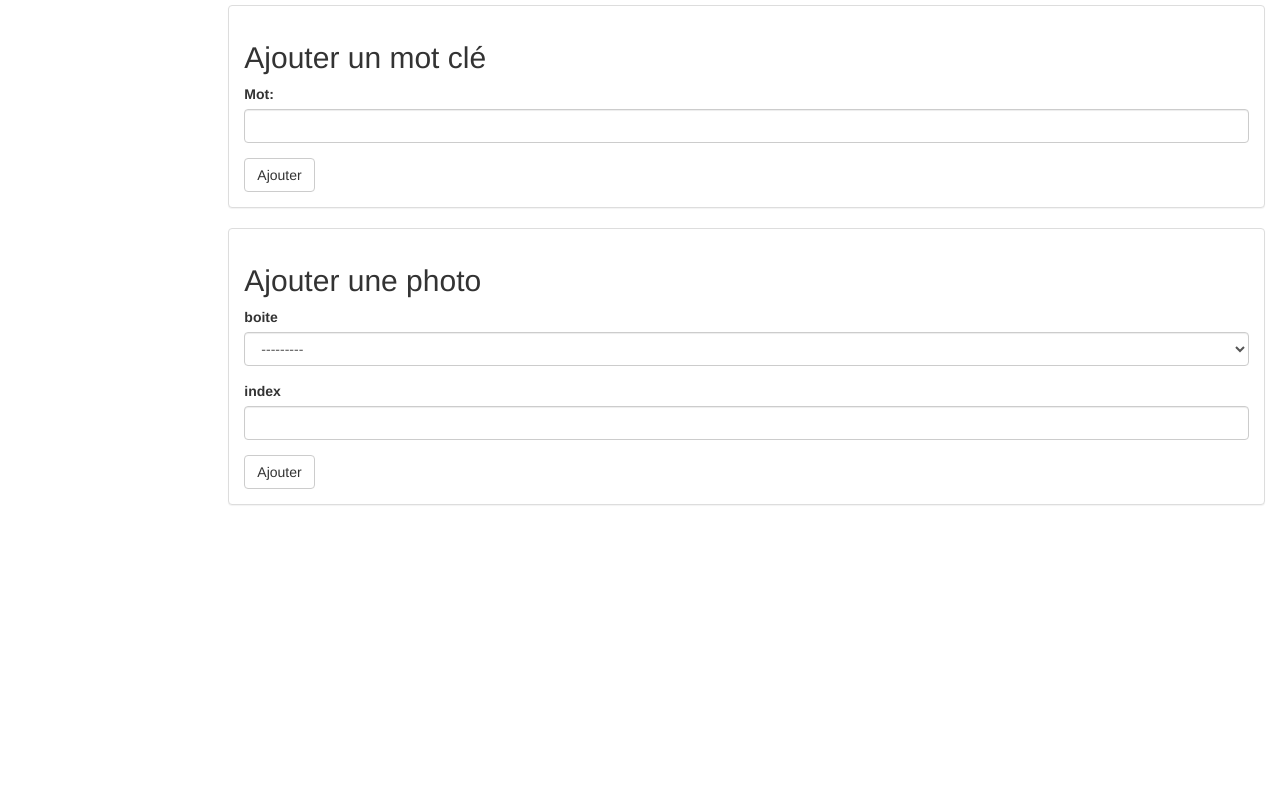
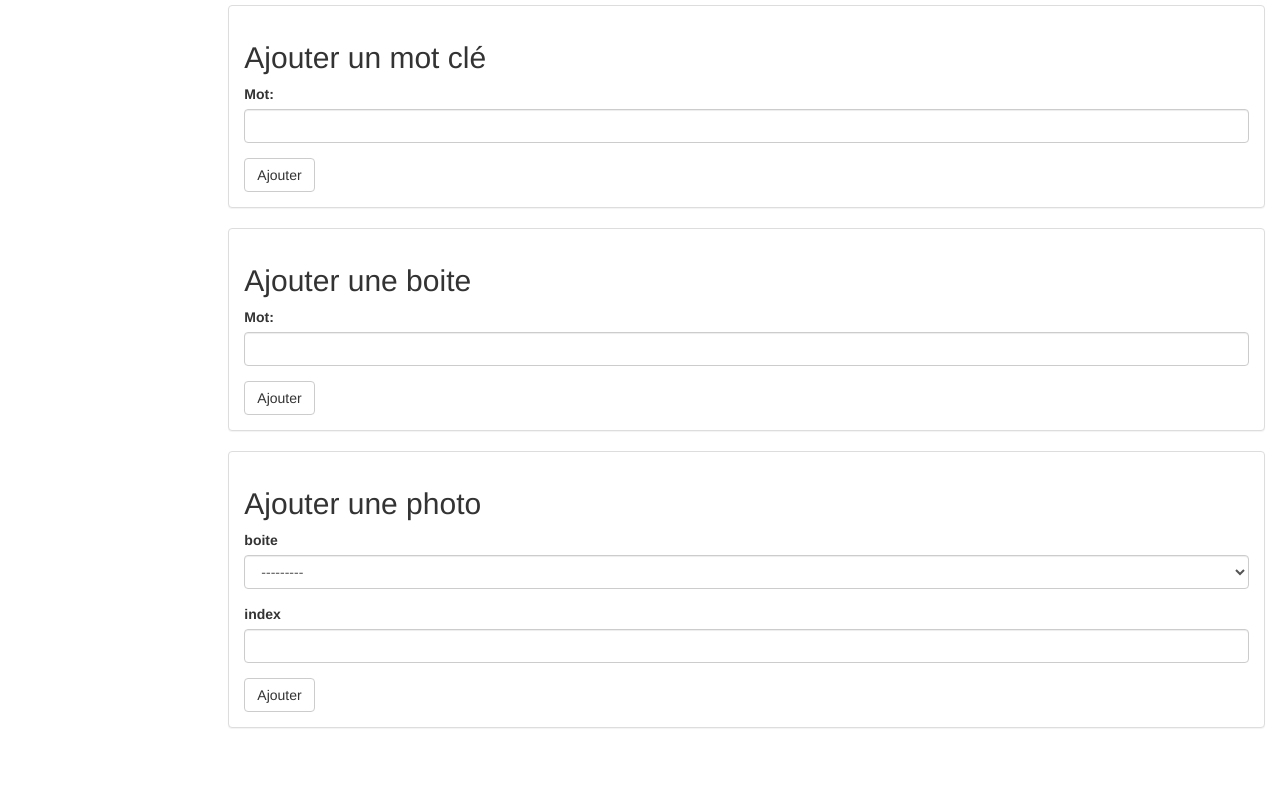
Before and after one commit to Amoki/photo-slide-organizer, a Django app: page / in a window 1280 px wide. Run offline with Django 3.2, Linux system fonts and the light colour scheme; data that the repository does not hold is empty; some libraries are stand-ins or nearby versions.

Commit message:
add boite

```diff
--- a/photo/forms.py
+++ b/photo/forms.py
@@ -1,7 +1,7 @@
 from django.core.exceptions import NON_FIELD_ERRORS
 from django import forms
 from django.forms import ModelForm
-from photo.models import MotCle, Diapo
+from photo.models import MotCle, Diapo, Boite
 
 
 class MotCleForm(ModelForm):
@@ -11,6 +11,18 @@ class MotCleForm(ModelForm):
 
     def __init__(self, *args, **kwargs):
         super(MotCleForm, self).__init__(*args, **kwargs)
+
+        for field_name, field in self.fields.items():
+            field.widget.attrs['class'] = 'form-control'
+
+
+class BoiteForm(ModelForm):
+    class Meta:
+        model = Boite
+        fields = ['repere']
+
+    def __init__(self, *args, **kwargs):
+        super(BoiteForm, self).__init__(*args, **kwargs)
 
         for field_name, field in self.fields.items():
             field.widget.attrs['class'] = 'form-control'
--- a/photo/models.py
+++ b/photo/models.py
@@ -2,7 +2,7 @@ from django.db import models
 
 
 class Boite(models.Model):
-    numero = models.CharField(max_length=128, unique=True)
+    repere = models.CharField(max_length=128, unique=True)
 
     def __str__(self):
         return str(self.numero)
--- a/photo/views.py
+++ b/photo/views.py
@@ -1,6 +1,6 @@
 from django.shortcuts import render
 from photo.models import MotCle, Diapo
-from photo.forms import MotCleForm, DiapoForm
+from photo.forms import MotCleForm, DiapoForm, BoiteForm
 
 
 def handle_mots(request):
@@ -9,6 +9,11 @@ def handle_mots(request):
         mot_form.save()
     return mot_form
 
+def handle_boite(request):
+    boite_form = BoiteForm(request.POST)
+    if boite_form.is_valid():
+        boite_form.save()
+    return boite_form
 
 def handle_diapo(request):
     diapo_form = DiapoForm(request.POST)
@@ -21,17 +26,21 @@ def home(request):
     mots_cles = MotCle.objects.all()
     mot_form = MotCleForm()
     diapo_form = DiapoForm()
+    boite_form = BoiteForm()
 
     if request.method == 'POST':
         if request.POST.get('mot', False):
             mot_form = handle_mots(request)
+        elif request.POST.get('description', False):
+            diapo_form = handle_diapo(request)
         elif request.POST.get('boite', False):
-            diapo_form = handle_diapo(request)
+            boite_form = handle_diapo(request)
 
     # GET
     data = {
         'mots_cles': mots_cles,
         'mot_form': mot_form,
-        'diapo_form': diapo_form
+        'diapo_form': diapo_form,
+        'boite_form': boite_form,
     }
     return render(request, 'index.html', data)
--- a/templates/index.html
+++ b/templates/index.html
@@ -39,6 +39,26 @@
       </div>
     </div>
 
+    <div class="row">
+      <div class="col-md-12">
+        <div class="panel panel-default">
+          <div class="panel-body">
+          <h2>Ajouter une boite</h2>
+            <form action="./" method="post">
+              {% csrf_token %}
+              {% for field in mot_form %}
+              <div class="form-group">
+                {{ field.errors }}
+                {{ field.label_tag }} {{ field }}
+              </div>
+              {% endfor %}
+              <input type="submit" class="btn btn-default" value="Ajouter" />
+            </form>
+          </div>
+        </div>
+      </div>
+    </div>
+
 
     <div class="row">
       <div class="col-md-12">
```
